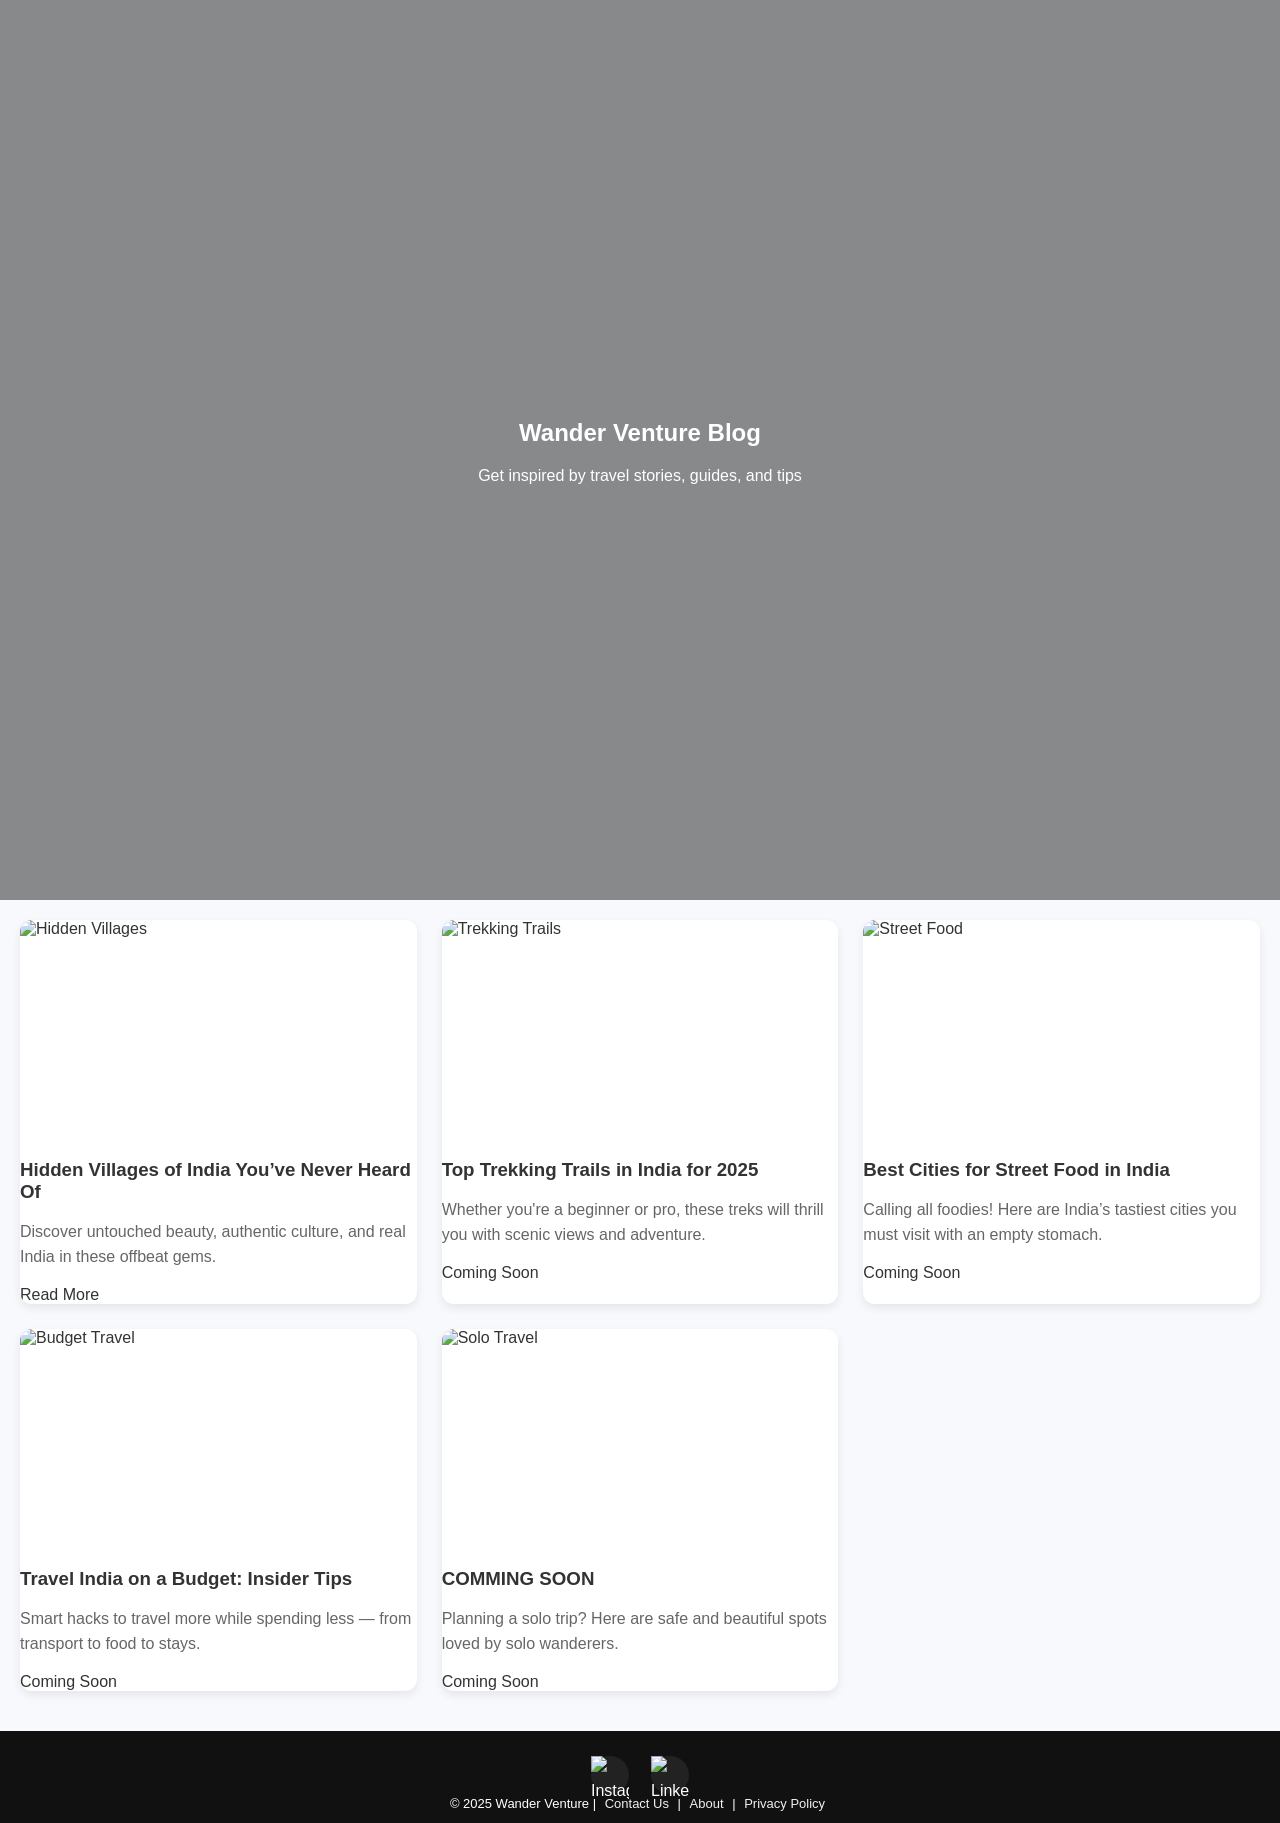
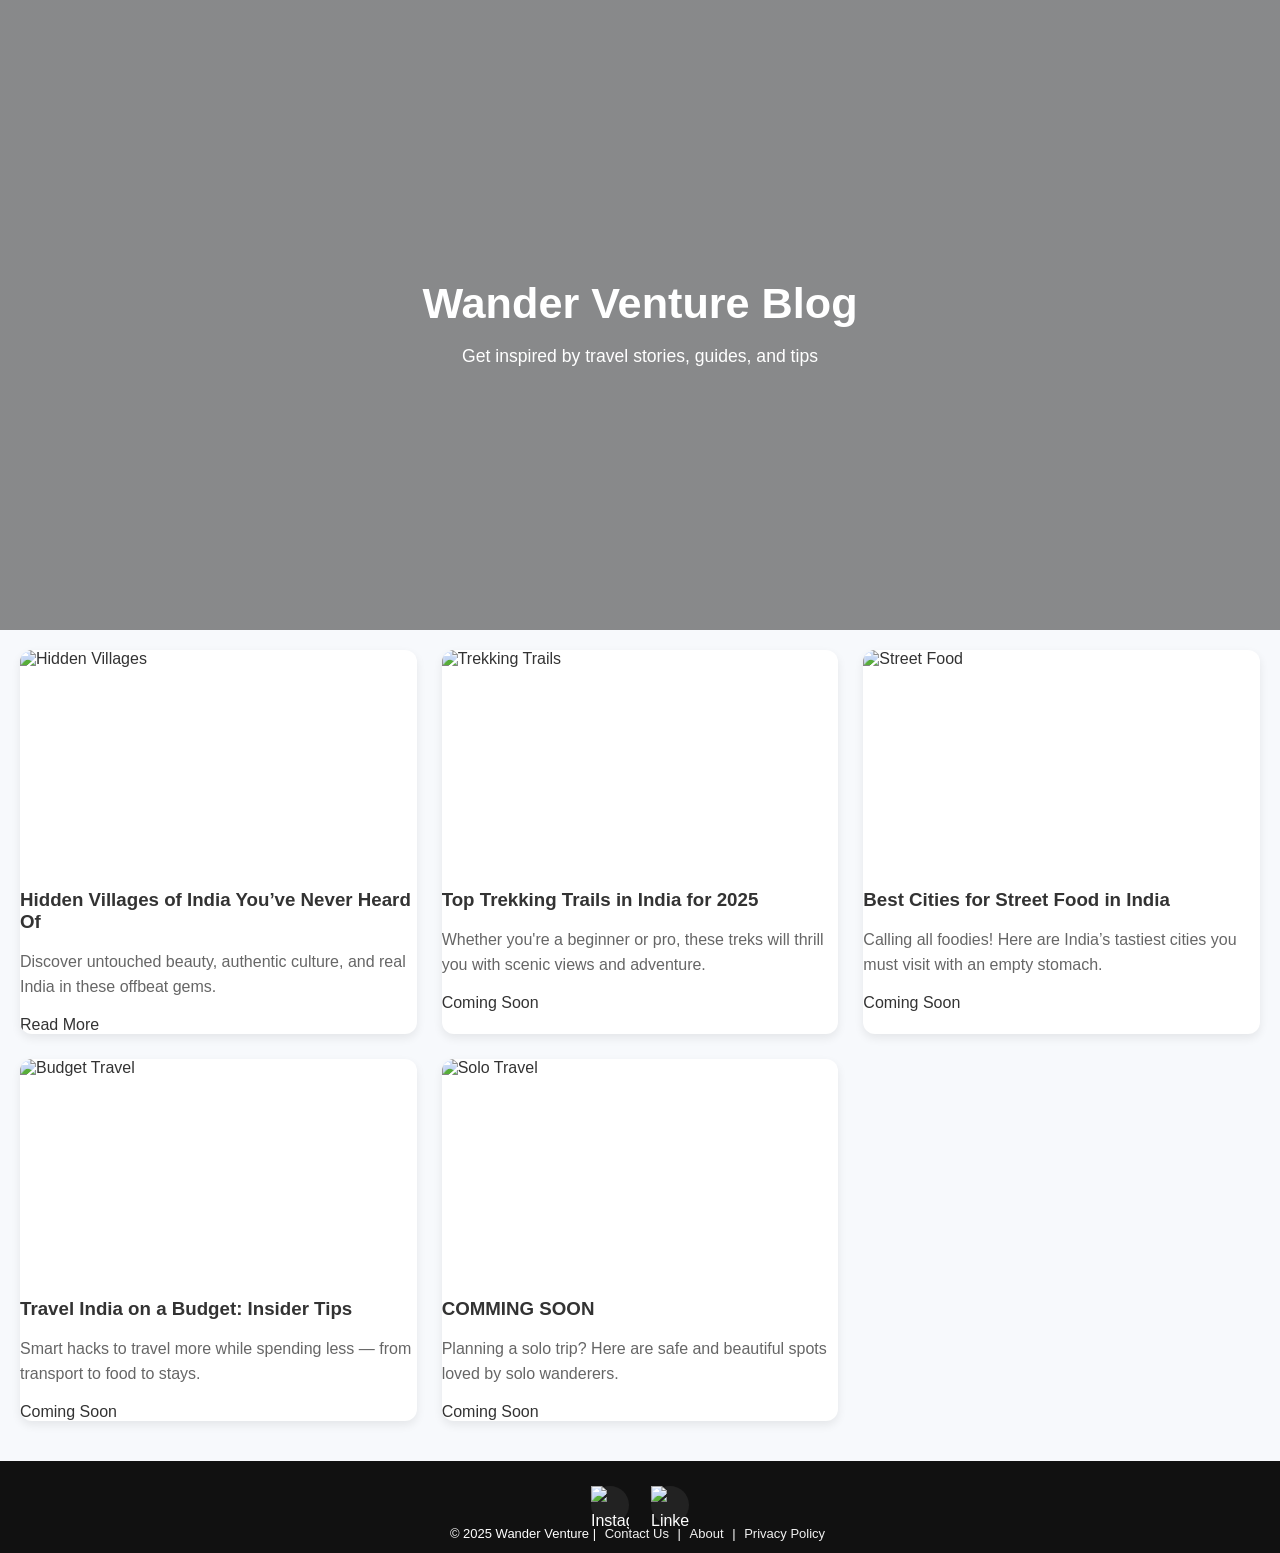

Update style.css

--- a/style.css
+++ b/style.css
@@ -77,17 +77,11 @@ img {
 ========================= */
 
 .hero {
-  height: 100vh;
-
+  height: 70vh;
   background:
     linear-gradient(rgba(0,0,0,0.45), rgba(0,0,0,0.45)),
-    url('https://images.unsplash.com/photo-[number redacted]-e9df14d4d9d0');
-
-  background-position: center center;
-  background-repeat: no-repeat;
-  background-size: 100%;
-
-  animation: cinematicZoom 8s ease-in-out infinite alternate;
+    url('https://images.unsplash.com/photo-[number redacted]-e9df14d4d9d0')
+    center/cover no-repeat;
 
   display: flex;
   align-items: center;
@@ -95,7 +89,39 @@ img {
   text-align: center;
   color: white;
   position: relative;
-  overflow: hidden;
+}
+
+.hero-content {
+  position: relative;
+  z-index: 2;
+  padding: 0 20px;
+}
+
+.hero-content h1 {
+  font-size: 2.7rem;
+  margin-bottom: 15px;
+}
+
+.hero-content p {
+  font-size: 1.1rem;
+  margin-bottom: 20px;
+}
+
+.hero-content .cta-button {
+  padding: 12px 25px;
+  background: #28a745;
+  border: none;
+  color: white;
+  font-size: 1rem;
+  border-radius: 5px;
+  cursor: pointer;
+  transition: background 0.3s ease;
+  text-decoration: none;
+  display: inline-block;
+}
+
+.hero-content .cta-button:hover {
+  background: #1f7a32;
 }
 /* =========================
    SEARCH CONTAINER
@@ -850,14 +876,4 @@ footer a:hover{
   }
 
 }
-@keyframes cinematicZoom{
-  0%{
-    background-size:100%;
-    background-position:center center;
-  }
 
-  100%{
-    background-size:108%;
-    background-position:center top;
-  }
-}
